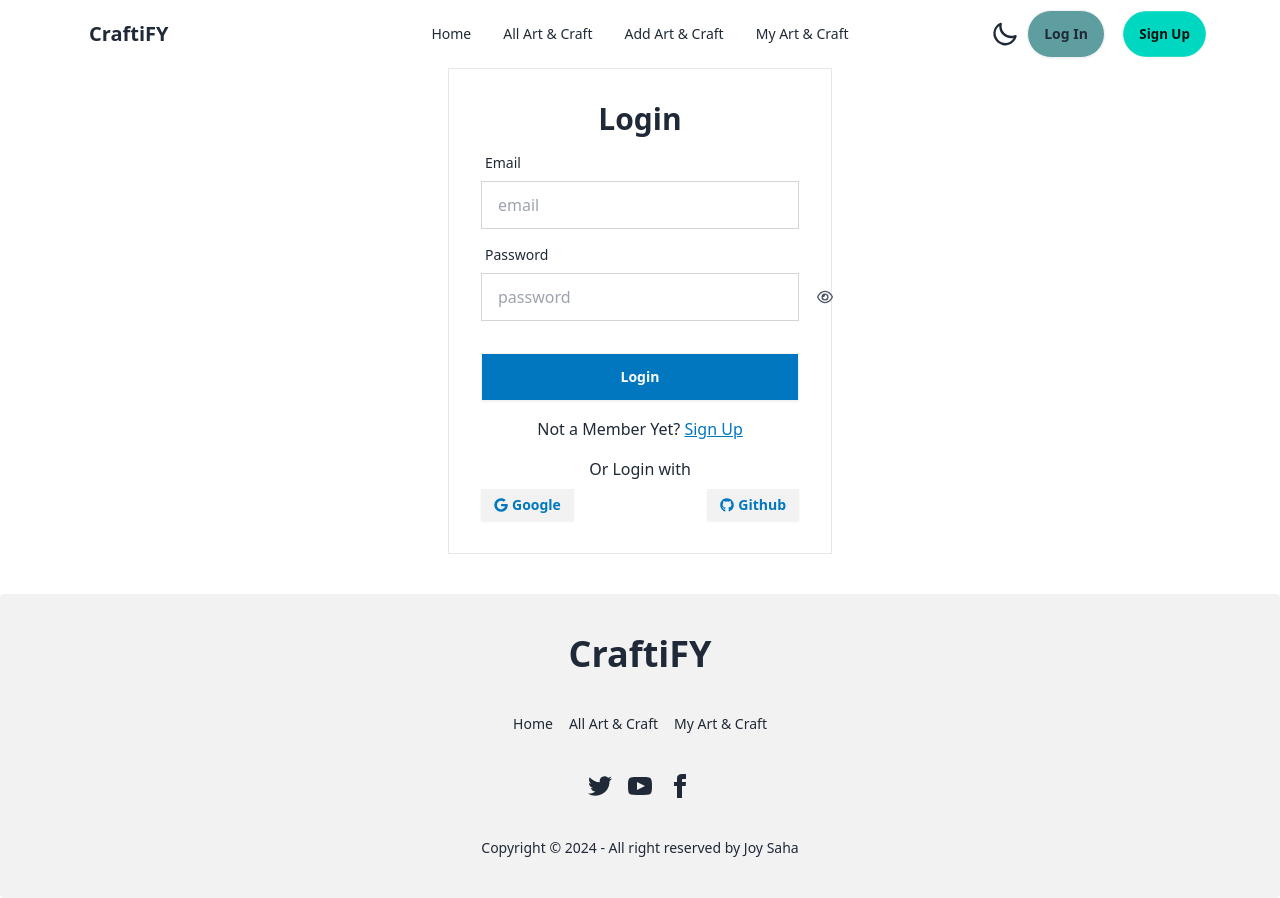
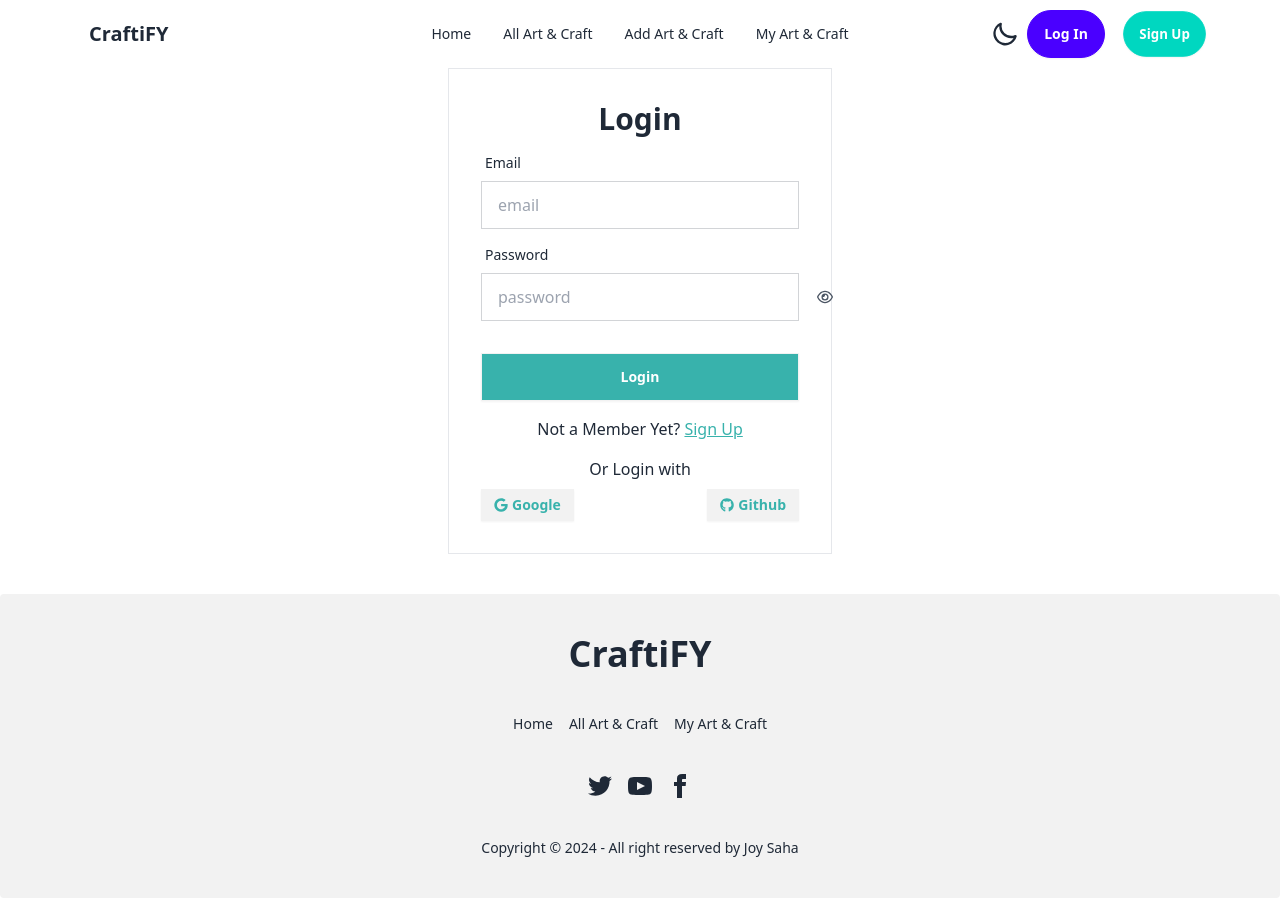
Before and after one commit to joysaha023/craftify-art-store-client-side, a React (Vite) app: page /login in a window 1280 px wide. Built offline with nearby package versions, Linux system fonts and the light colour scheme; no server answers.

Commit message:
design changes

```diff
--- a/src/Pages/AddartandCraft/AddartandCraft.jsx
+++ b/src/Pages/AddartandCraft/AddartandCraft.jsx
@@ -231,7 +231,7 @@ const AddartandCraft = () => {
             <div className="mb-4">
               <button
                 type="submit"
-                className="w-full bg-indigo-500 text-white py-2 px-4 rounded-md hover:bg-indigo-600 transition duration-200"
+                className="w-full btn hover:text-black bg-[#38B2AC] hover:bg-[#7fdcd7] text-white py-2 px-4 rounded-md  transition duration-200"
               >
                 Add Items
               </button>
--- a/src/Pages/LogIn/LogIn.jsx
+++ b/src/Pages/LogIn/LogIn.jsx
@@ -101,13 +101,13 @@ const LogIn = () => {
             )}
           </div>
           <div className="form-control mt-6">
-            <button className="btn bg-[#0077be] text-white hover:text-black rounded-none ">
+            <button className="btn bg-[#38B2AC] hover:text-black text-white rounded-none ">
               Login
             </button>
           </div>
           <h2 className="text-center mt-2 font-medium">
             Not a Member Yet?{" "}
-            <Link to={"/signup"} className="text-[#0077be] underline">
+            <Link to={"/signup"} className="text-[#38B2AC] underline">
               Sign Up
             </Link>
           </h2>
@@ -115,14 +115,14 @@ const LogIn = () => {
           <div className="flex justify-between">
             <button
               onClick={handlegoogle}
-              className="flex items-center gap-1 text-[#0077be] btn btn-sm rounded-none"
+              className="flex items-center gap-1 text-[#38B2AC] btn btn-sm rounded-none"
             >
               <FaGoogle />
               Google
             </button>
             <button
               onClick={handleGithub}
-              className="flex items-center gap-1 text-[#0077be] btn btn-sm rounded-none"
+              className="flex items-center gap-1 text-[#38B2AC] btn btn-sm rounded-none"
             >
               <FaGithub />
               Github
--- a/src/Pages/MyartandCraft/MyartandCraft.jsx
+++ b/src/Pages/MyartandCraft/MyartandCraft.jsx
@@ -56,7 +56,7 @@ const MyartandCraft = () => {
       </div>
       <div className="text-center my-6">
         <div className="dropdown btn-accent ">
-          <div tabIndex={0} role="button" className="btn m-1">
+          <div tabIndex={0} role="button" className="btn text-white m-1">
             Customization <IoIosArrowDown />
           </div>
           <ul
@@ -101,10 +101,10 @@ const MyartandCraft = () => {
               <p className="flex">Customization: {data.customization}</p>
               <p className="flex">Stock Status: {data.stock_status}</p>
               <div className="card-actions justify-between">
-                <Link to={`/updateitem/${data._id}`} className="btn  btn-accent">Update</Link>
+                <Link to={`/updateitem/${data._id}`} className="btn text-white btn-accent">Update</Link>
                 <button
                   onClick={() => handleDelete(data._id)}
-                  className="btn btn-error"
+                  className="btn text-white btn-error"
                 >
                   Delete
                 </button>
--- a/src/Pages/Navbar/Navbar.jsx
+++ b/src/Pages/Navbar/Navbar.jsx
@@ -3,6 +3,7 @@ import { Link, NavLink } from "react-router-dom";
 import useAuth from "../../Hooks/useAuth";
 import "react-tooltip/dist/react-tooltip.css";
 import { Tooltip } from "react-tooltip";
+import { toast } from "react-toastify";
 
 const Navbar = () => {
   const { user, logOut } = useAuth();
@@ -24,7 +25,9 @@ const Navbar = () => {
 
   const handleSignOut = () => {
     logOut()
-      .then((result) => {})
+      .then((result) => {
+        toast.warning("LogOut")
+      })
       .catch();
   };
 
@@ -187,13 +190,13 @@ const Navbar = () => {
             <div className="flex items-center gap-4">
               <Link
                 to={"/login"}
-                className="btn btn-sm md:btn-md rounded-full bg-[#5F9EA0]"
+                className="btn btn-sm md:btn-md rounded-full btn-primary text-white"
               >
                 Log In
               </Link>
               <Link
                 to={"/signup"}
-                className="btn hidden btn-sm md:flex md:btn-md rounded-full btn-accent"
+                className="btn hidden btn-sm md:flex md:btn-md rounded-full text-white btn-accent"
               >
                 Sign Up
               </Link>
--- a/src/Pages/SignUp/SignUp.jsx
+++ b/src/Pages/SignUp/SignUp.jsx
@@ -130,13 +130,13 @@ const SignUp = () => {
             )}
           </div>
           <div className="form-control mt-6">
-            <button className="btn bg-[#0077be] text-white hover:text-black rounded-none ">
+            <button className="btn bg-[#38B2AC] text-white hover:text-black rounded-none ">
               Register
             </button>
           </div>
           <h2 className="text-center mt-2 font-medium">
             Already have an account?{" "}
-            <Link to={"/login"} className="text-[#0077be] underline">
+            <Link to={"/login"} className="text-[#38B2AC] underline">
               Login
             </Link>
           </h2>
--- a/src/Pages/UpdateProfile/UpdateProfile.jsx
+++ b/src/Pages/UpdateProfile/UpdateProfile.jsx
@@ -58,6 +58,7 @@ const UpdateProfile = () => {
                 placeholder="Photo URL"
                 className="input input-bordered rounded-none"
                 {...register("image")}
+                required
               />
             </div>
             <div className="form-control mt-6">
```
